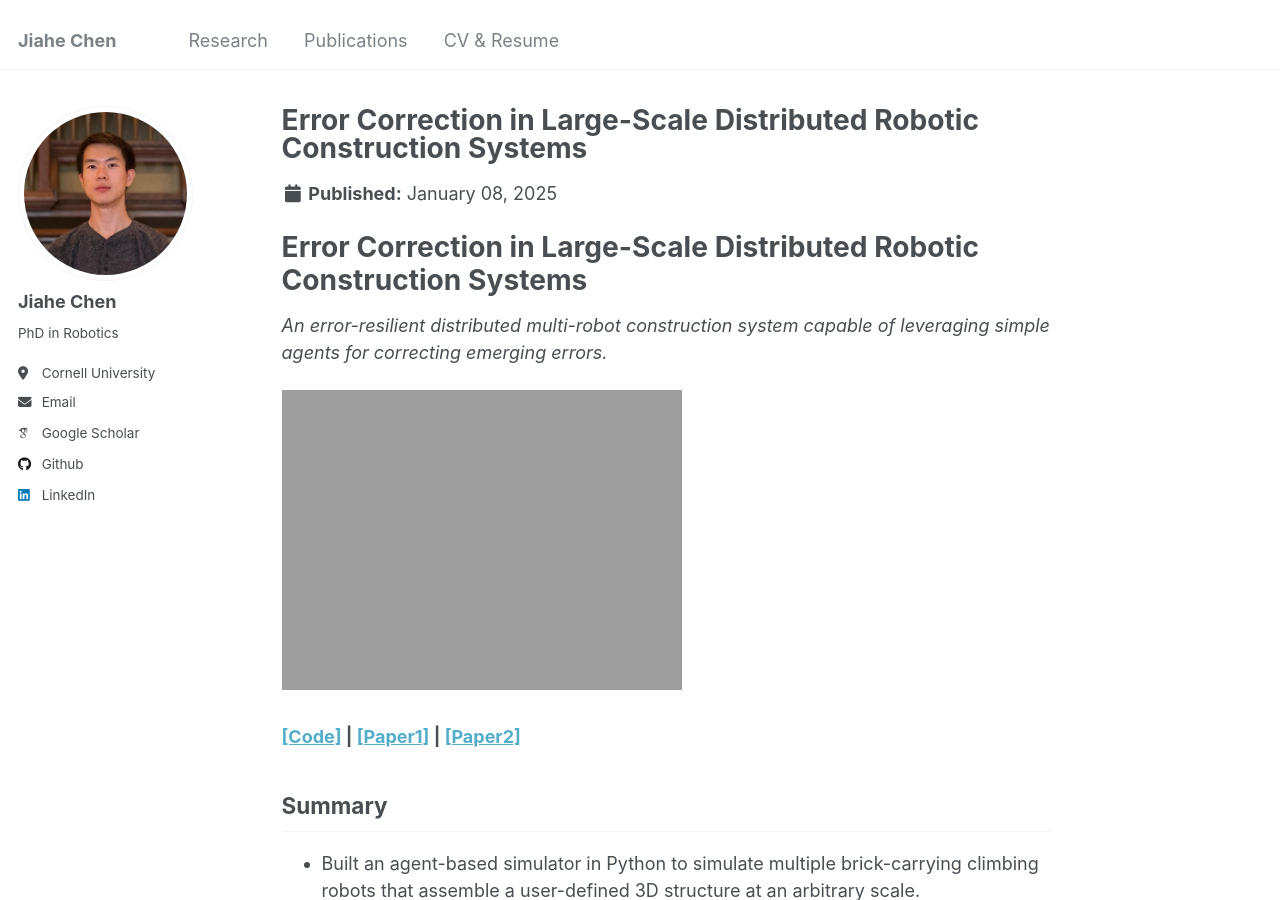
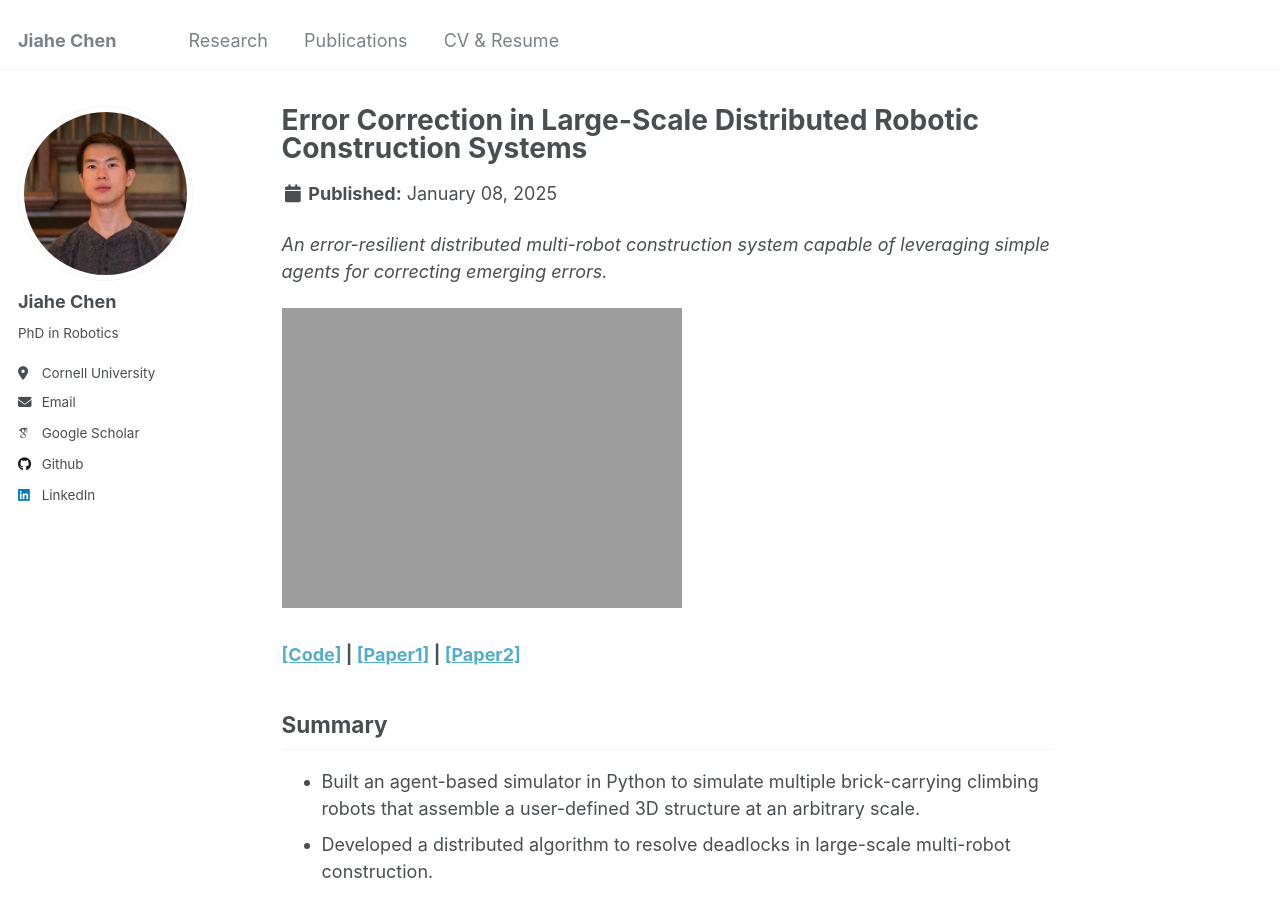
Before and after one commit to Ericland/Ericland.github.io, a Jekyll site: the page built from _portfolio/portfolio-3.md, in a window 1280 px wide and 900 px high. Built offline with Jekyll 4.4.1, drawn with Linux system fonts in a browser that asks for light colours; some web fonts are replaced.

Commit message:
Update portfolio-3.md

```diff
--- a/_portfolio/portfolio-3.md
+++ b/_portfolio/portfolio-3.md
@@ -4,7 +4,6 @@ excerpt: "An error-resilient distributed multi-robot construction system capable
 collection: portfolio
 ---
 
-# Error Correction in Large-Scale Distributed Robotic Construction Systems
 *An error-resilient distributed multi-robot construction system capable of leveraging simple agents for correcting emerging errors.*
 
 ![combine two mounds](https://Ericland.github.io/files/crc/10x10_all.gif)
```
